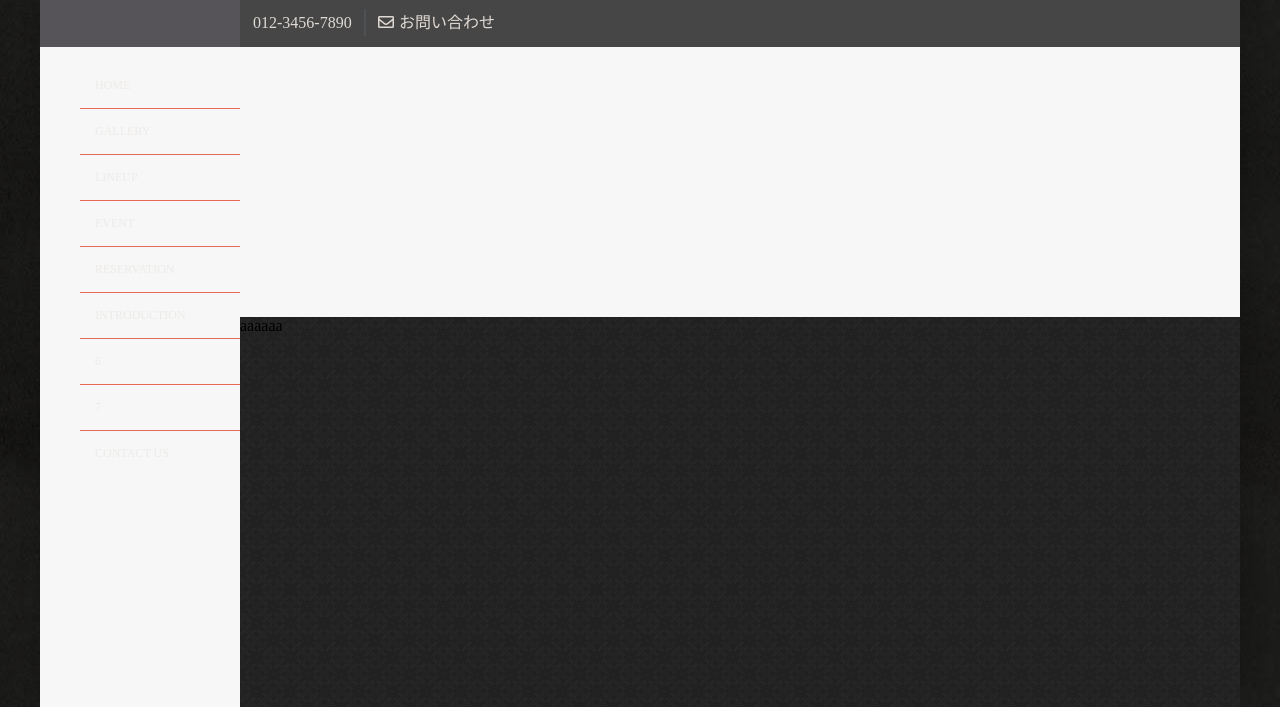
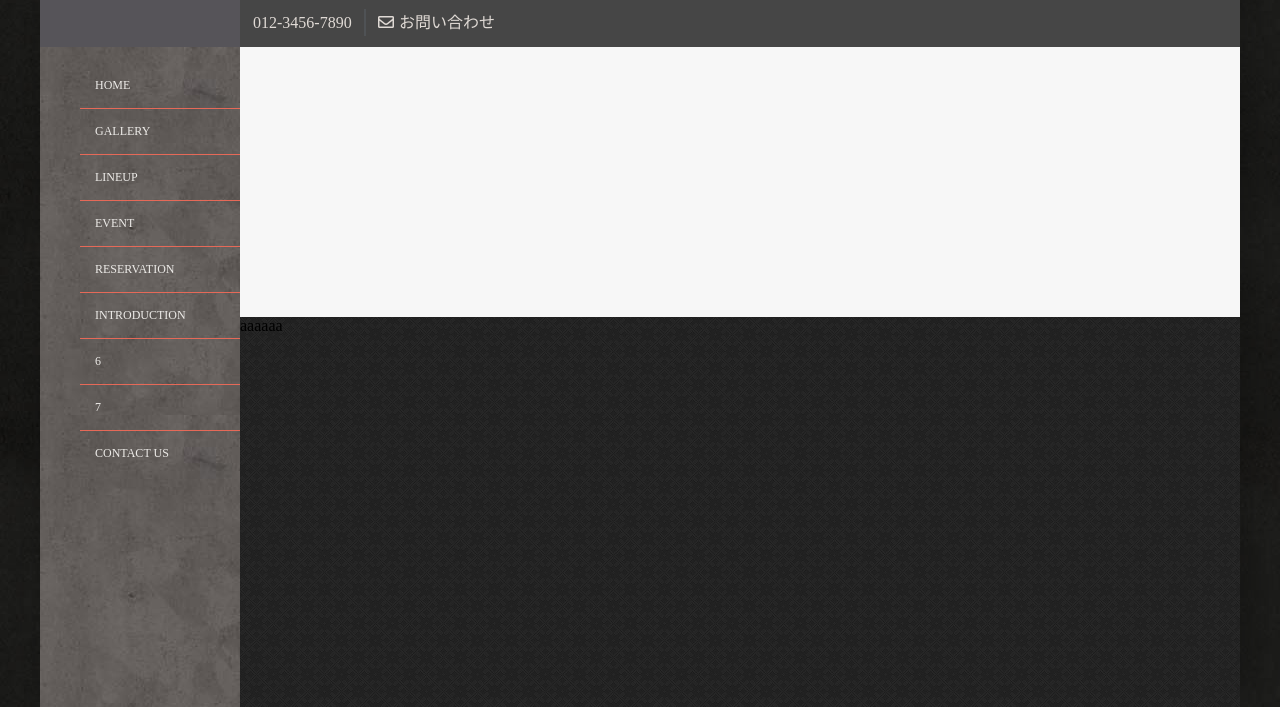
Before and after one commit to k-takahashi78/Sample-Homepage, a plain HTML site: page index.html in a window 1280 px wide. Shown: the part 93-800 px from the top of the page. Drawn offline with Linux system fonts and the light colour scheme.

Commit message:
set nav image

```diff
--- a/style.css
+++ b/style.css
@@ -73,7 +73,7 @@ table{
 }
 
 .nav-container{
-  background:url("img\base_sidemenu_wa.jpg");
+  background:url("img/base_sidemenu_wa.jpg");
   color:#edebe8;
   height:auto;
 
```
